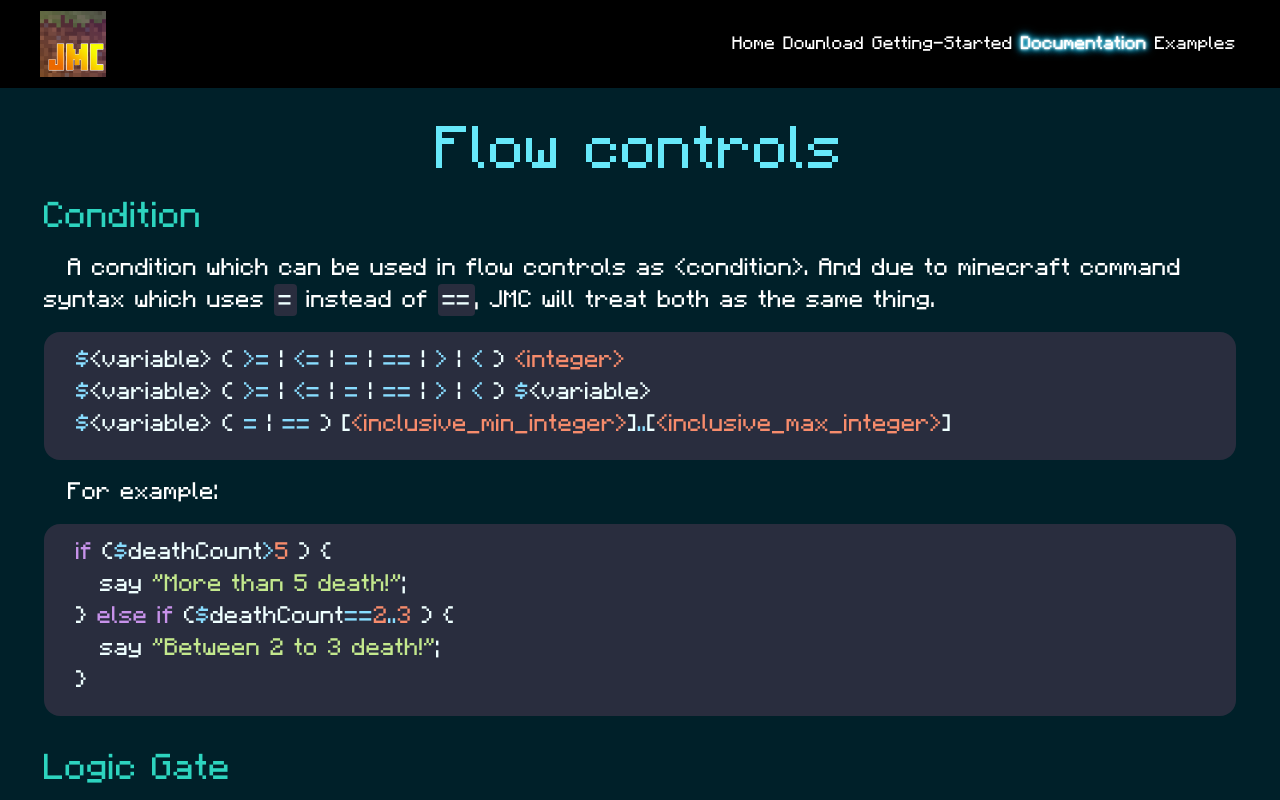
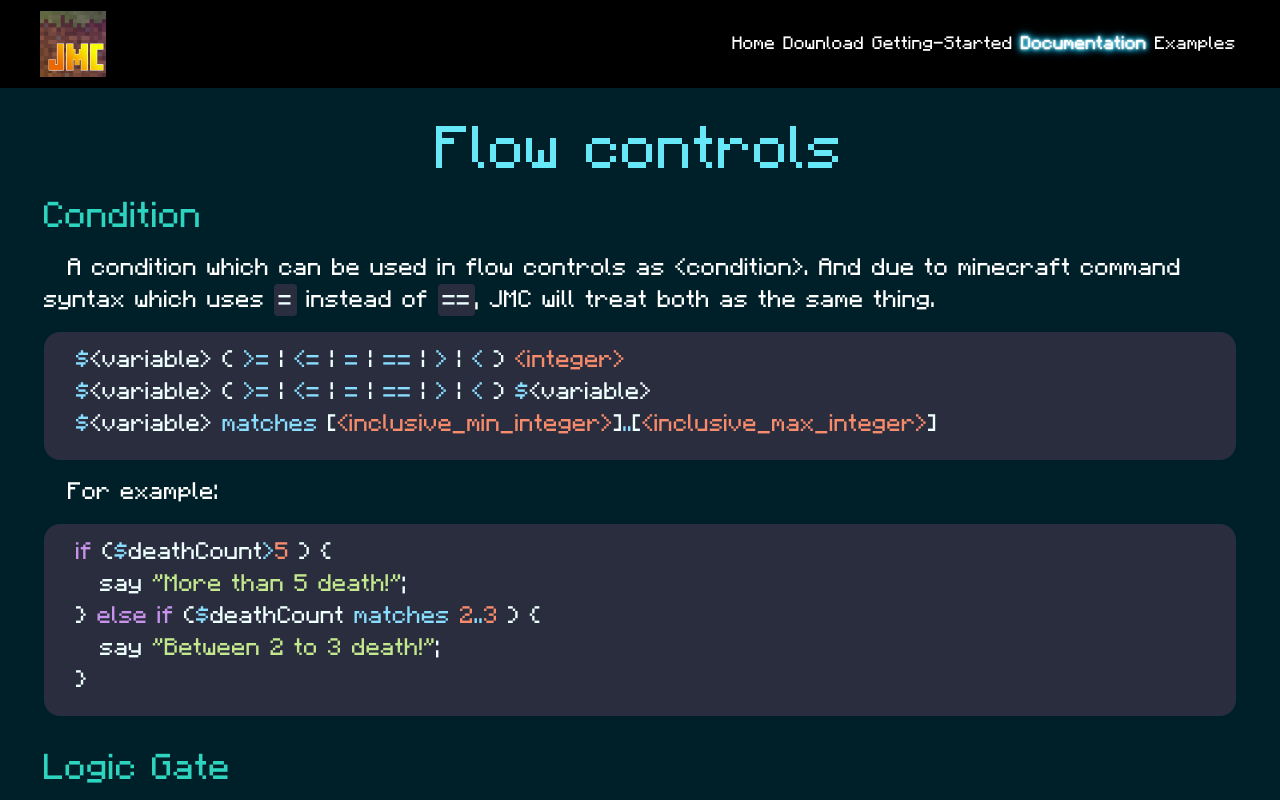
Before and after one commit to WingedSeal/jmc, a React (Create React App) app: page /#/documentation/flow-controls in a window 1280 px wide. Shown: the top 800 px of the page. Built offline with nearby package versions, Linux system fonts and the light colour scheme.

Commit message:
Change `==` to `matches`

```diff
--- a/src/pages/FlowControls/FlowControls.tsx
+++ b/src/pages/FlowControls/FlowControls.tsx
@@ -41,9 +41,8 @@ const FlowControls = () => {
                         {"<variable>"}
                         <br />
                         <CodeText type="operator">$</CodeText>
-                        {"<variable>"} ({" "}
-                        <CodeText type="operator">{"="}</CodeText> |{" "}
-                        <CodeText type="operator">{"=="}</CodeText> ) [
+                        {"<variable>"}{" "}
+                        <CodeText type="operator">matches</CodeText> [
                         <CodeText type="number">
                             {"<inclusive_min_integer>"}
                         </CodeText>
@@ -64,8 +63,8 @@ const FlowControls = () => {
                         <CodeText type="string">"More than 5 death!"</CodeText>;
                         <br />
                         {"}"} <CodeText type="keyword">else if</CodeText> (
-                        <CodeText type="operator">$</CodeText>deathCount
-                        <CodeText type="operator">{"=="}</CodeText>
+                        <CodeText type="operator">$</CodeText>deathCount{" "}
+                        <CodeText type="operator">matches</CodeText>{" "}
                         <CodeText type="number">2</CodeText>
                         <CodeText type="operator">..</CodeText>
                         <CodeText type="number">3</CodeText> ) {"{"}
```
